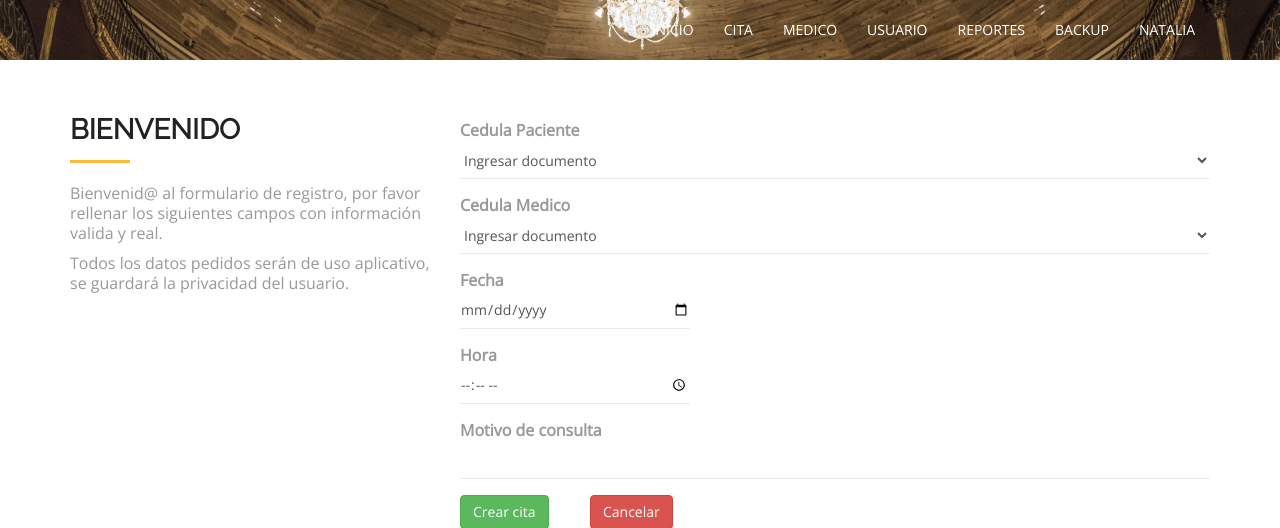
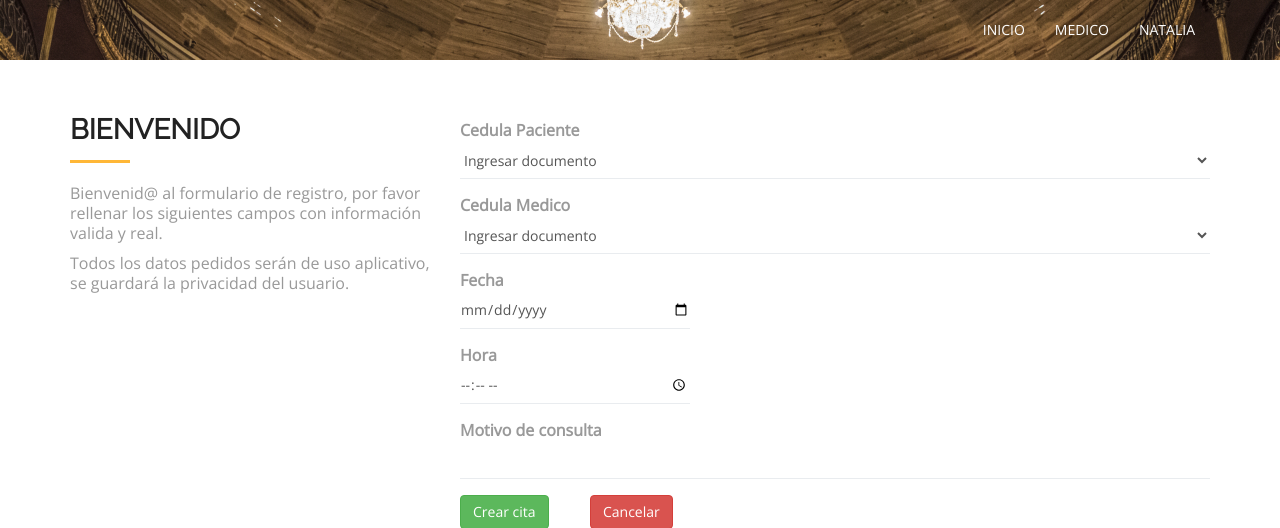
Before and after one commit to JDavidHR/teatro, a PHP site: page /clinica_cotecnova/crear_cita.php in a window 1280 px wide. Shown: the top 528 px of the page. Run offline with PHP 8.4, Linux system fonts and the light colour scheme; a user stored in the database is signed in; data that the repository does not hold is empty; some libraries are stand-ins or nearby versions; some web fonts are replaced.

Commit message:
modificacion headers
menu actualizado

```diff
--- a/header_index.php
+++ b/header_index.php
@@ -44,39 +44,11 @@
                           <ul class="nav navbar-nav">
                             <li class=""><a href="index.php">Inicio</a></li>
                             <li class="nav-item dropdown">
-                                <a class="nav-link dropdown-toggle" href="" id="dropdown1" data-toggle="dropdown" aria-haspopup="true" aria-expanded="false">Cita</a>
-                                <div class="dropdown-menu " aria-labelledby="dropdown1">
-                                  <a class="dropdown-item btn" href="crear_cita.php">Crear cita</a>
-                                  <a class="dropdown-item btn" href="ver_cita.php">Ver citas activas</a>
-                                  <a class="dropdown-item btn" href="historial_cita.php">Ver historial de citas</a>
-                                </div>
-                            </li>
-                            <li class="nav-item dropdown">
                                 <a class="nav-link dropdown-toggle" href="" id="dropdown1" data-toggle="dropdown" aria-haspopup="true" aria-expanded="false">Medico</a>
                                 <div class="dropdown-menu " aria-labelledby="dropdown1">
-                                  <a class="dropdown-item btn" href="crear_medicos.php">Crear medico</a>
-                                  <a class="dropdown-item btn" href="ver_medico.php">Ver medicos</a>
-                                  <a class="dropdown-item btn" href="ver_medico_inactivo.php">Ver medicos inactivos</a>
-                                </div>
-                            </li>
-                            <li class="nav-item dropdown">
-                                <a class="nav-link dropdown-toggle" href="" id="dropdown1" data-toggle="dropdown" aria-haspopup="true" aria-expanded="false">Usuario</a>
-                                <div class="dropdown-menu " aria-labelledby="dropdown1">
-                                  <a class="dropdown-item btn" href="crear_usuario.php">Crear usuario</a>
-                                  <a class="dropdown-item btn" href="ver_usuario.php">Ver usuarios</a>
-                                  <a class="dropdown-item btn" href="ver_usuario_inactivo.php">Ver usuarios inactivos</a>
-                                </div>
-                            </li>
-                            <li class="nav-item dropdown">
-                                <a class="nav-link dropdown-toggle" href="" id="dropdown1" data-toggle="dropdown" aria-haspopup="true" aria-expanded="false">Reportes</a>
-                                <div class="dropdown-menu " aria-labelledby="dropdown1">
-                                  <a class="dropdown-item btn" href="reportes.php">Generar reportes</a>
-                                </div>
-                            </li>
-                            <li class="nav-item dropdown">
-                                <a class="nav-link dropdown-toggle" href="" id="dropdown1" data-toggle="dropdown" aria-haspopup="true" aria-expanded="false">Backup</a>
-                                <div class="dropdown-menu " aria-labelledby="dropdown1">
-                                  <a class="dropdown-item btn" href="Controlador\backup.php">Crear backup</a>
+                                  <a class="dropdown-item btn" href="crear_medicos.php">Ingresar nueva obra</a>
+                                  <a class="dropdown-item btn" href="ver_medico.php">Ver obras</a>
+                                  <a class="dropdown-item btn" href="ver_medico_inactivo.php">Ver obras inactivas</a>
                                 </div>
                             </li>
                             <li class="nav-item dropdown">
```
Also changed, not shown: header.php (+3 -25 lines).
